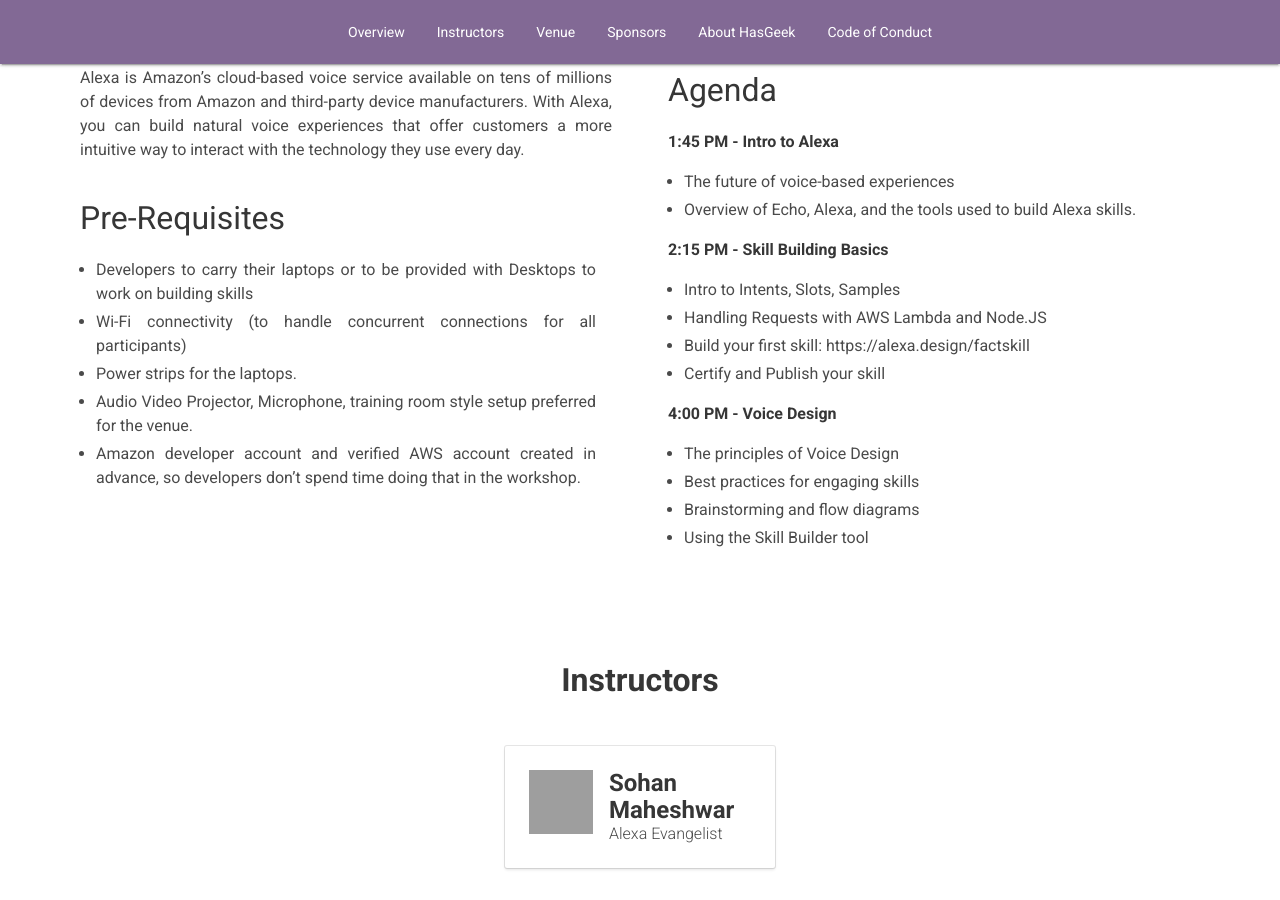
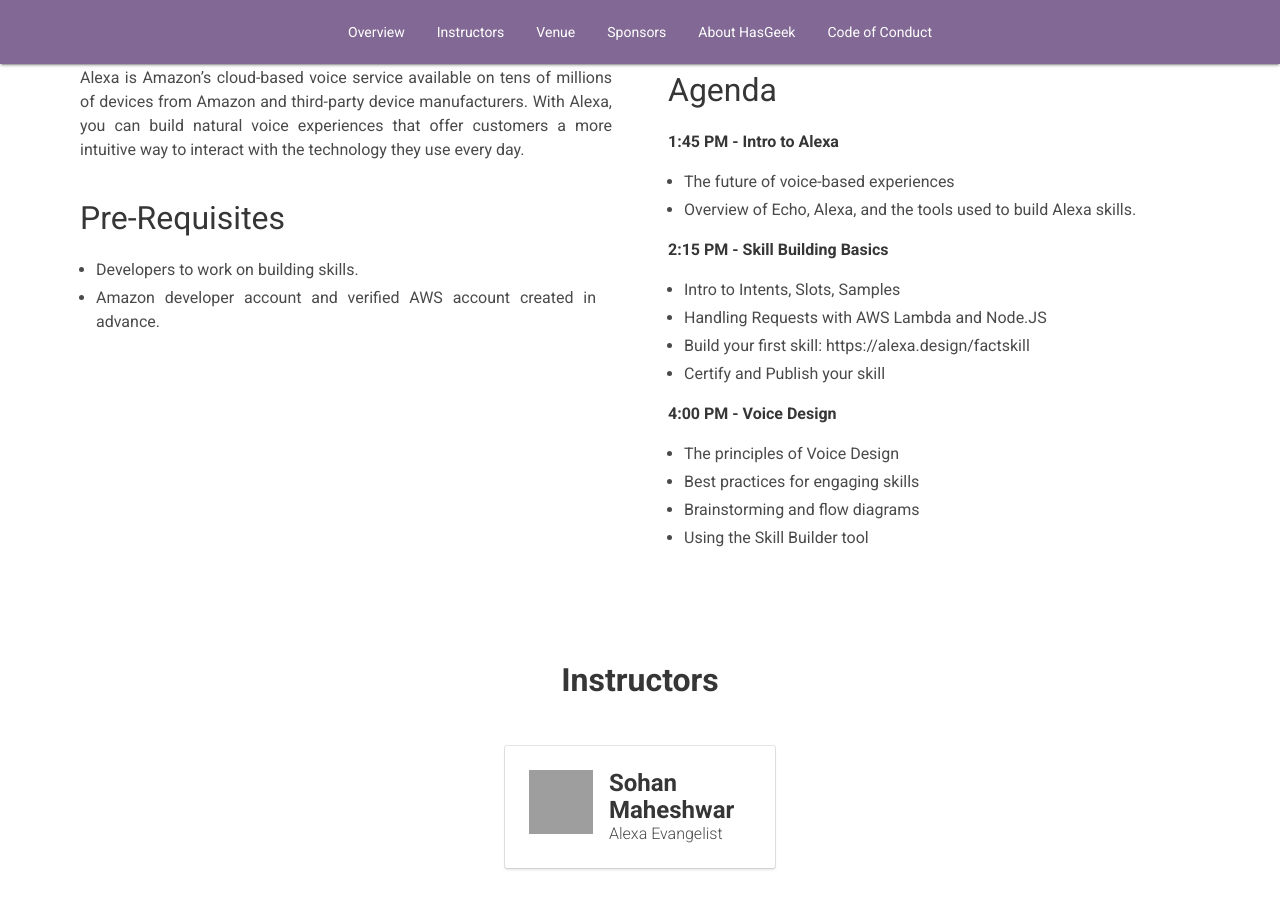
Before and after one commit to hasgeek/events, a Jekyll site: the page built from _jsfoo_events/2019-voice-enabled-with-alexa.md, in a window 1280 px wide and 900 px high, scrolled down 576 px. Built offline with Jekyll 4.4.1, drawn with Linux system fonts in a browser that asks for light colours; grey boxes are pictures that could not be loaded.

Commit message:
Update 2019-voice-enabled-with-alexa.md

```diff
--- a/_jsfoo_events/2019-voice-enabled-with-alexa.md
+++ b/_jsfoo_events/2019-voice-enabled-with-alexa.md
@@ -38,11 +38,8 @@
 
     # Pre-Requisites
 
-    - Developers to carry their laptops or to be provided with Desktops to work on building skills
-    - Wi-Fi connectivity (to handle concurrent connections for all participants)
-    - Power strips for the laptops.
-    - Audio Video Projector, Microphone, training room style setup preferred for the venue.
-    - Amazon developer account and verified AWS account created in advance, so developers don’t spend time doing that in the workshop.
+    - Developers to work on building skills.
+    - Amazon developer account and verified AWS account created in advance.
 
   right_content: |
 
```
